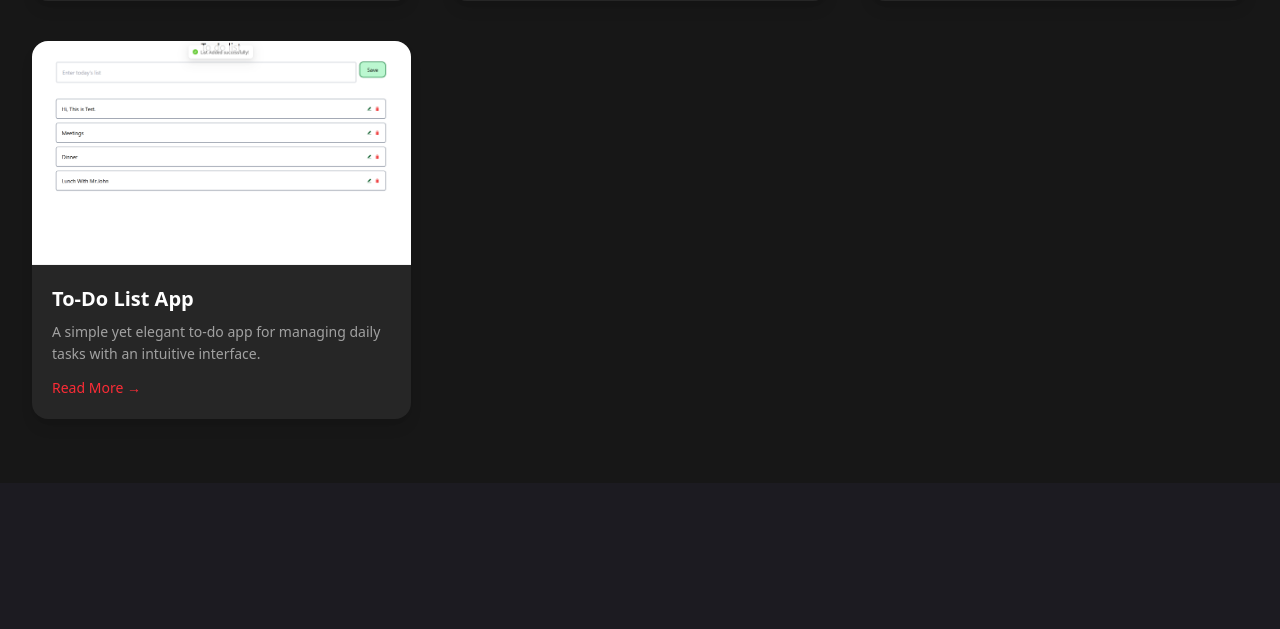
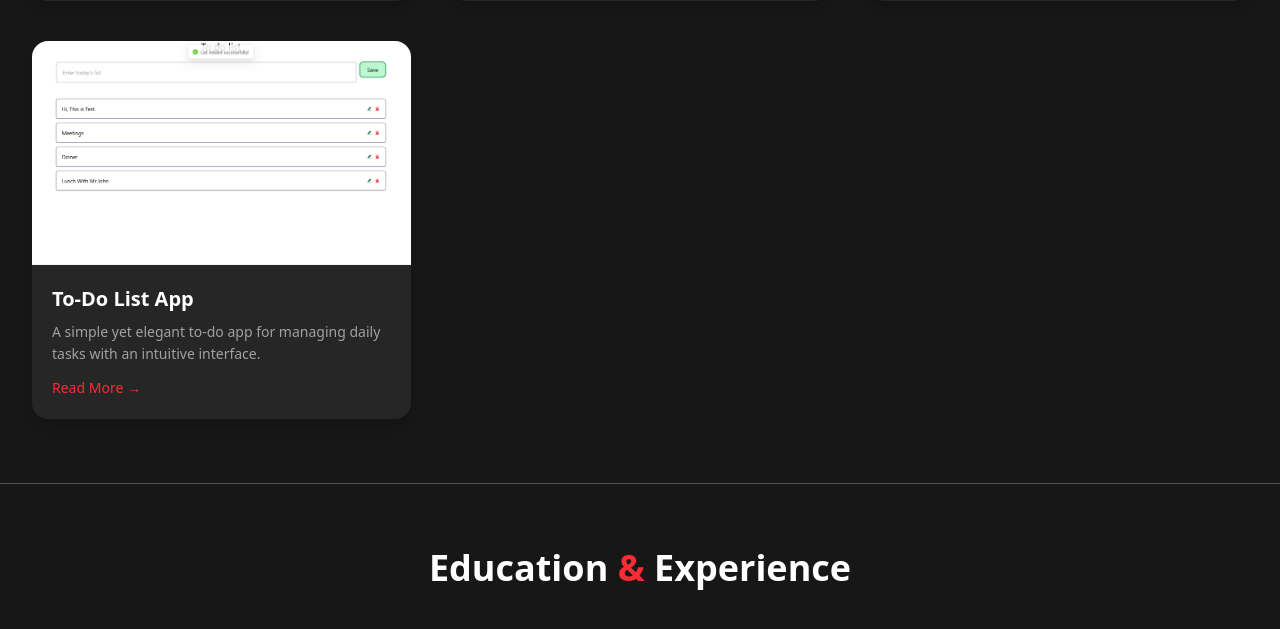
Before and after one commit to Aayusha-Mulmi/my-portfolio, a Next.js app: page / in a window 1280 px wide. Shown: the part 3180-3809 px from the top of the page. Before the commit the page ends 3663 px from the top, so only its background shows below. Built offline with nearby package versions, Linux system fonts and the light colour scheme; a web font is replaced by a local one.

Commit message:
started experience

```diff
--- /dev/null
+++ b/src/app/Experience/page.tsx
@@ -0,0 +1,12 @@
+import React from "react";
+
+export default function Experience() {
+  return (
+    <div className="min-h-screen bg-neutral-900 px-8 py-16">
+      <h1 className="text-center text-4xl font-bold text-white mb-4">
+        <span>Education <span className="text-red-500">&</span> Experience</span>
+      </h1>
+
+    </div>
+  );
+}
--- a/src/app/MyWork/page.tsx
+++ b/src/app/MyWork/page.tsx
@@ -9,6 +9,7 @@ export default function MyWork() {
   const router = useRouter();
 
   return (
+    <>
       <div className="min-h-screen bg-neutral-900 px-8 py-16">
         <h1 className="text-center text-4xl font-bold text-white mb-4">
           My <span className="text-red-500">Projects</span>
@@ -53,5 +54,8 @@ export default function MyWork() {
           ))}
         </div>
       </div>
+
+      <hr className="border-neutral-600" />
+    </>
   );
 }
--- a/src/app/page.tsx
+++ b/src/app/page.tsx
@@ -1,4 +1,5 @@
 import About from "./About/page";
+import Experience from "./Experience/page";
 import Hero from "./Hero/page";
 import MyWork from "./MyWork/page";
 
@@ -8,6 +9,7 @@ export default function Home() {
       <Hero />
       <About />
       <MyWork />
+      <Experience />
     </div>
   );
 }
```
Lines whose indentation alone changed are shown as unchanged.
